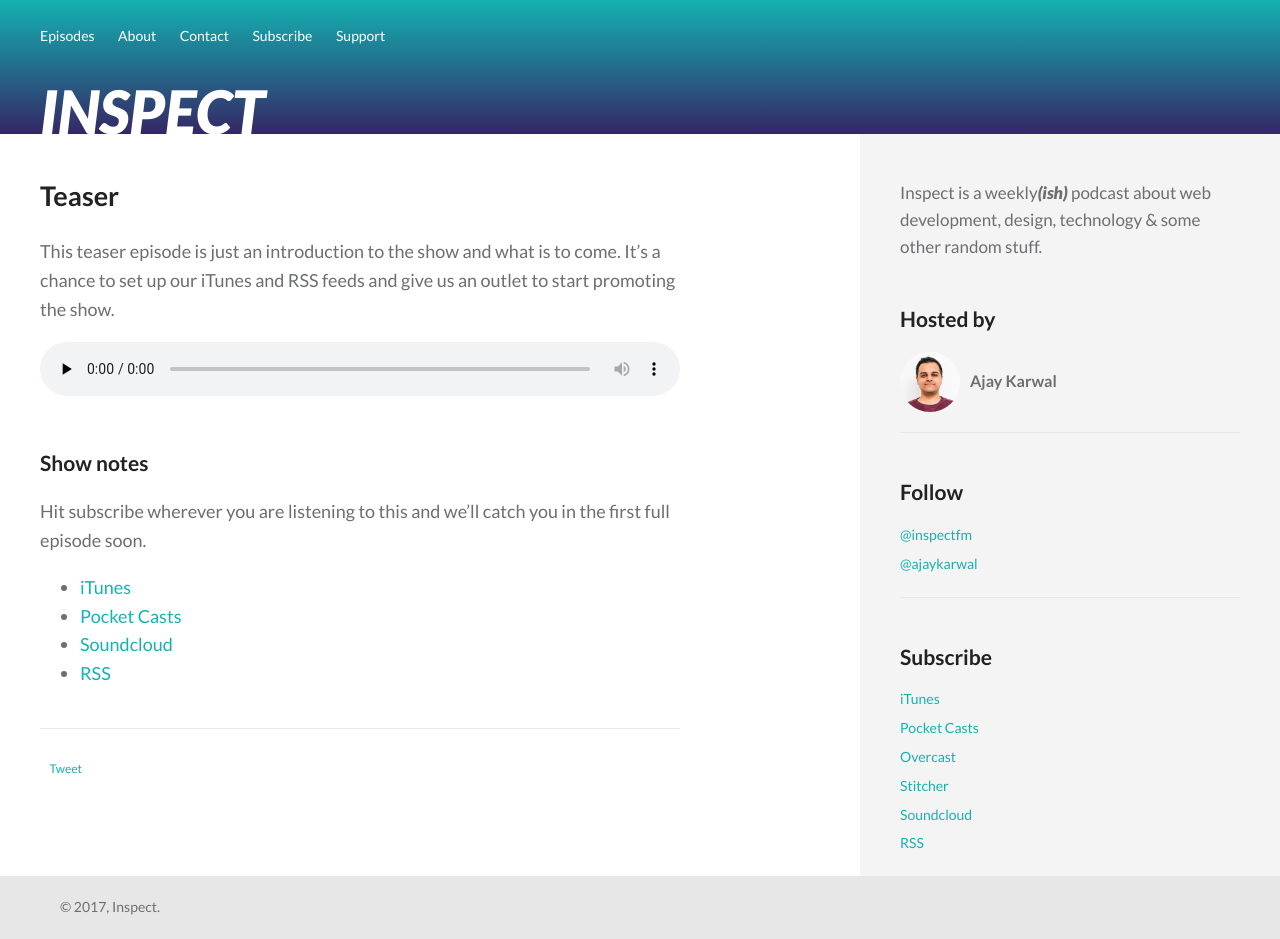
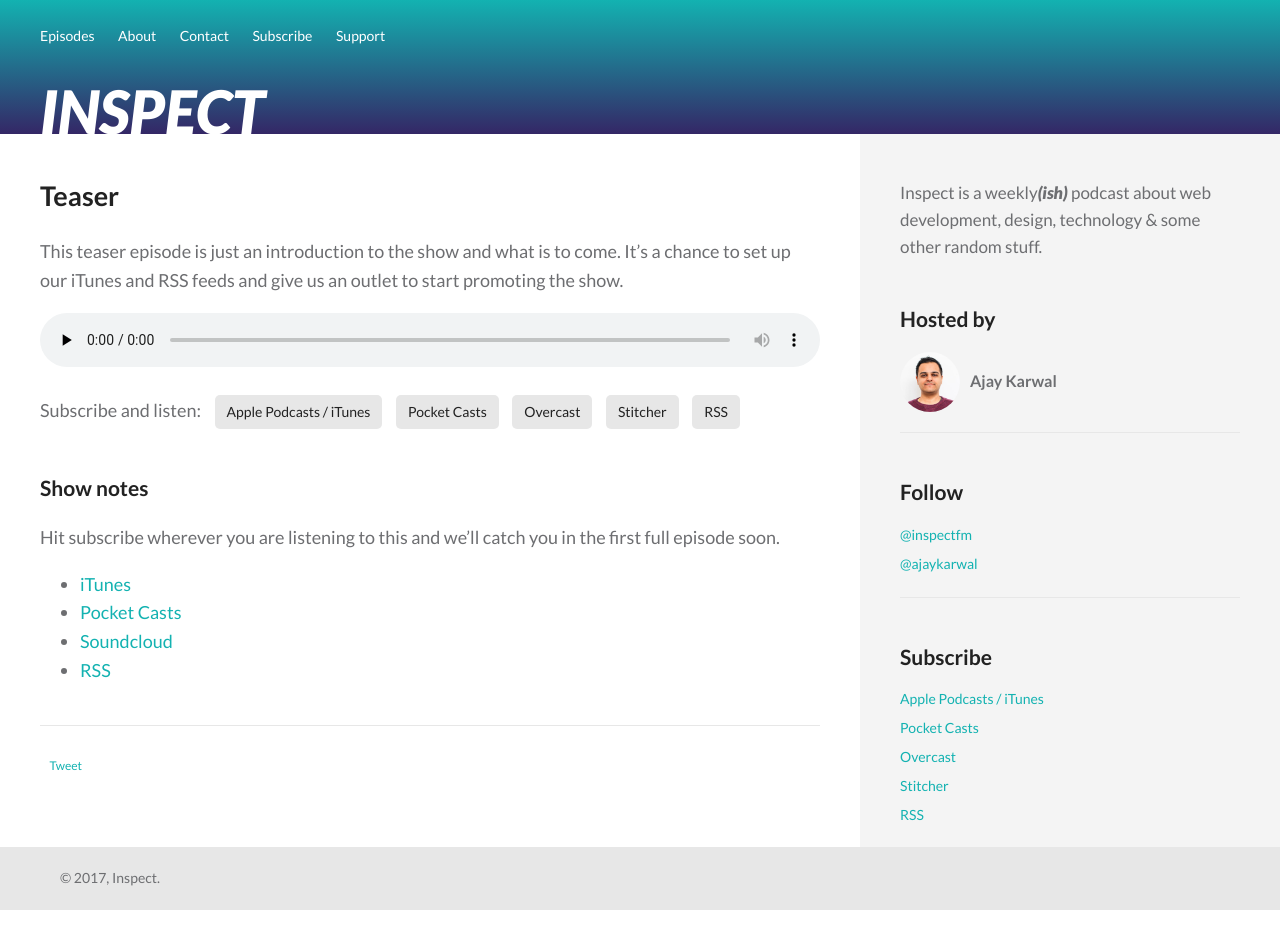
Before and after one commit to ajaykarwal/inspect-fm, a Jekyll site: the page built from _posts/2017-03-08-episode-00.md, in a window 1280 px wide. Built offline with Jekyll 4.4.1, drawn with Linux system fonts in a browser that asks for light colours; comment, search, counter and statistics services are not loaded; after the commit the page ends 910 px from its top, so only the background shows below that.

Commit message:
Added subscribe buttons under audio player

```diff
--- a/_includes/audio.html
+++ b/_includes/audio.html
@@ -1,3 +1,12 @@
 {% if page.filename %}
 <audio type="audio/mp3" src="{{site.audio_host}}{{page.filename}}.mp3" id="player" controls preload="none"></audio>
+<ul class="subscribe-buttons">
+  <li>Subscribe and listen:</li>
+  <li><a class="btn btn--inline btn--muted" target="_blank" href="{{ site.feeds.itunes }}">Apple Podcasts / iTunes</a></li>
+  <li><a class="btn btn--inline btn--muted" target="_blank" href="{{ site.feeds.pocket_casts }}">Pocket Casts</a></li>
+  <li><a class="btn btn--inline btn--muted" target="_blank" href="{{ site.feeds.overcast }}">Overcast</a></li>
+  <li><a class="btn btn--inline btn--muted" target="_blank" href="{{ site.feeds.stitcher }}">Stitcher</a></li>
+  <li><a class="btn btn--inline btn--muted" target="_blank" href="{{ site.feeds.rss }}">RSS</a></li>
+</ul>
+
 {% endif%}
--- a/_includes/sidebar.html
+++ b/_includes/sidebar.html
@@ -21,11 +21,10 @@
     <div class="sidebar__block">
       <h3>Subscribe</h3>
       <ul class="sidebar__list">
-        <li><a target="_blank" href="{{ site.feeds.itunes }}">iTunes</a></li>
+        <li><a target="_blank" href="{{ site.feeds.itunes }}">Apple Podcasts / iTunes</a></li>
         <li><a target="_blank" href="{{ site.feeds.pocket_casts }}">Pocket Casts</a></li>
         <li><a target="_blank" href="{{ site.feeds.overcast }}">Overcast</a></li>
         <li><a target="_blank" href="{{ site.feeds.stitcher }}">Stitcher</a></li>
-        <li><a target="_blank" href="{{ site.feeds.soundcloud }}">Soundcloud</a></li>
         <li><a target="_blank" href="{{ site.feeds.rss }}">RSS</a></li>
       </ul>
     </div>
--- a/_sass/_base.scss
+++ b/_sass/_base.scss
@@ -21,6 +21,7 @@ body {
   max-width:640px;
   padding:0 20px;
   @include breakpoint($break-md){
+  max-width:960px;
     padding:0 40px;
   }
 }
@@ -89,6 +90,15 @@ blockquote, .quote {
     color: $white;
     text-decoration: none;
   }
+  &--inline {
+    display: inline-block;
+  }
+
+  &--muted {
+    background-color: $grey-light;
+    color: $grey-dark;
+
+  }
 }
 
 audio {
--- a/_sass/_components.scss
+++ b/_sass/_components.scss
@@ -52,3 +52,14 @@ ul.share-page {
     @include font-size(16px);
   }
 }
+
+.subscribe-buttons {
+  list-style-type: none;
+  margin: 20px 0;
+  padding: 0;
+
+  li {
+    display: inline-block;
+    margin-right: 10px;
+  }
+}
```
Also changed, not shown: _pages/subscribe.md (+1 -3 lines).
